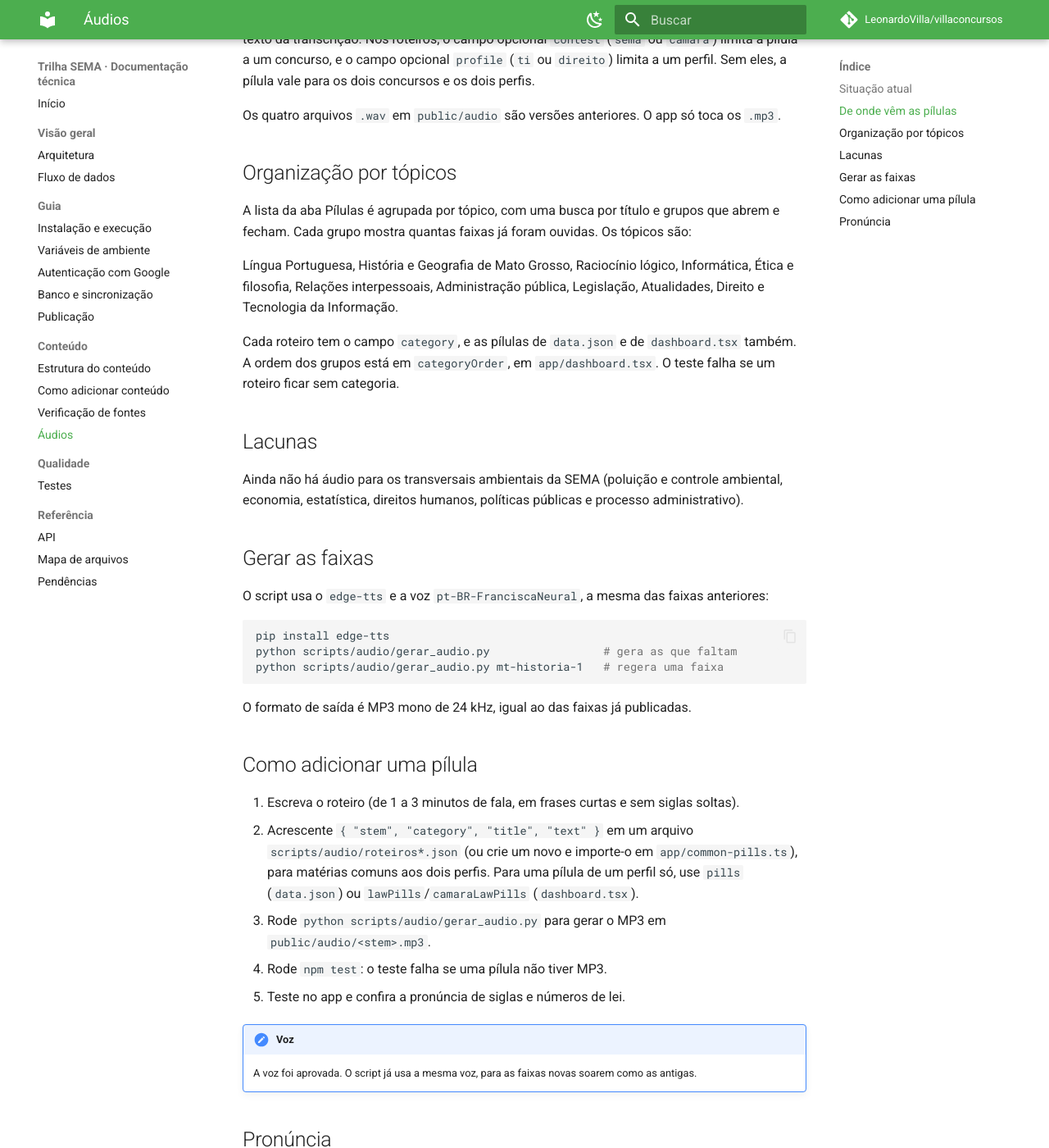
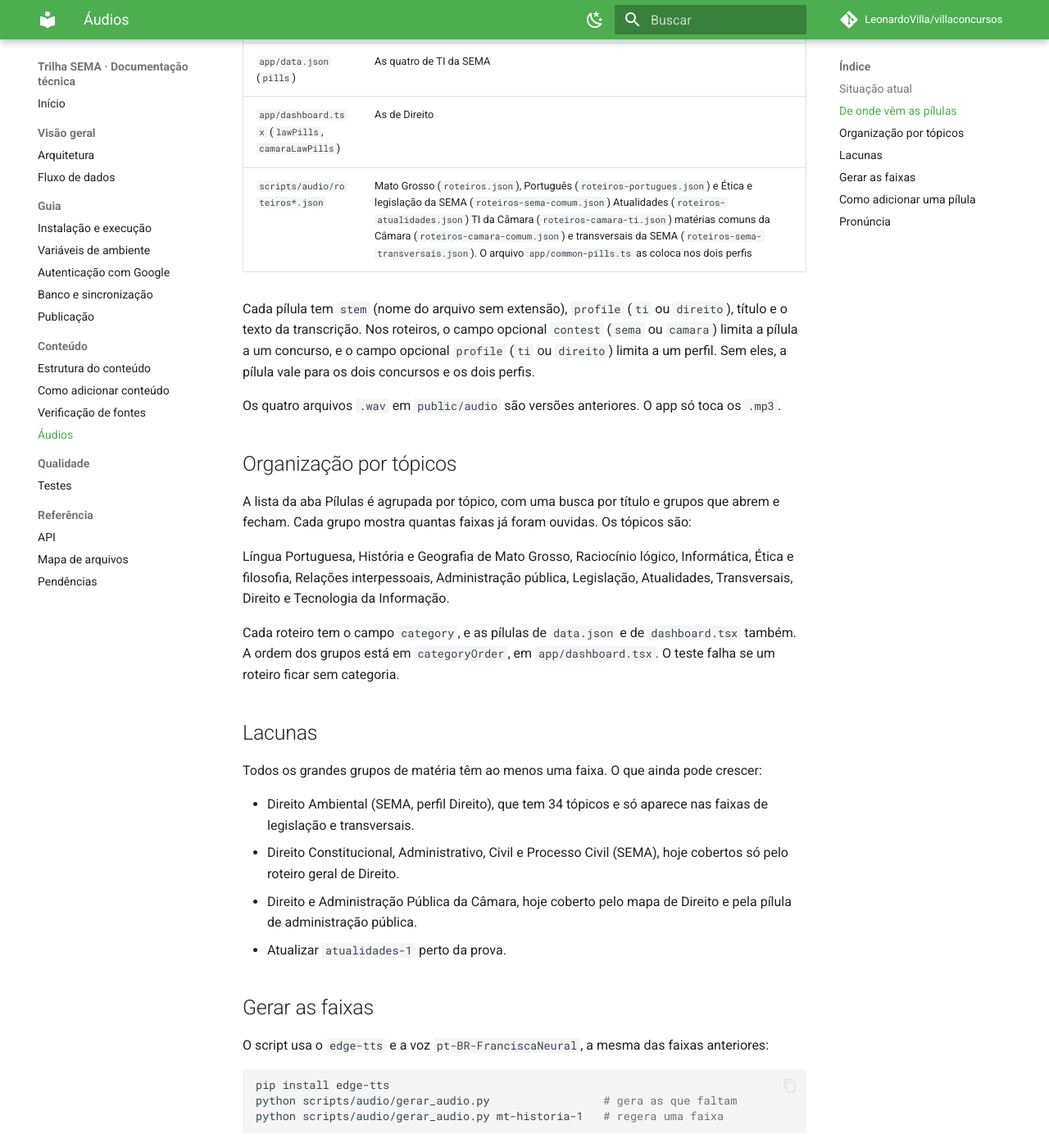
Before and after one commit to LeonardoVilla/villaconcursos, an MkDocs documentation site: the page built from docs/conteudo/audios.md, in a window 1280 px wide and 1400 px high, scrolled down 2673 px. Shown: the whole window at 82% size. Built offline with MkDocs 1.6.1 and Material for MkDocs 9.7.7, drawn with Linux system fonts in a browser that asks for light colours; comment, search, counter and statistics services are not loaded; some of the changed text lies outside the part shown.

Commit message:
Adiciona 6 pílulas de áudio dos transversais da SEMA
- Poluição e controle, economia, estatística, direitos humanos, políticas públicas e processo administrativo
- Roteiros limitados ao edital da SEMA e ao perfil Direito, com nova categoria Transversais
- Documentação atualizada

Co-Authored-By: Claude Sonnet 5.5 <noreply@anthropic.com>

```diff
--- a/docs/conteudo/audios.md
+++ b/docs/conteudo/audios.md
@@ -2,7 +2,7 @@
 
 ## Situação atual
 
-Há **trinta e cinco faixas MP3** em `public/audio`, todas com a voz neural `pt-BR-FranciscaNeural`:
+Há **quarenta e uma faixas MP3** em `public/audio`, todas com a voz neural `pt-BR-FranciscaNeural`:
 
 | Faixa | Perfil | Tema |
 |---|---|---|
@@ -41,6 +41,12 @@ Há **trinta e cinco faixas MP3** em `public/audio`, todas com a voz neural `pt-
 | `cmc-administracao-publica` | Câmara | Noções de administração pública |
 | `cmc-legislacao-1` | Câmara | Lei Orgânica de Cuiabá e Regimento Interno |
 | `cmc-legislacao-2` | Câmara | Estatuto dos Servidores e Plano de Cargos |
+| `trans-poluicao-controle` | SEMA, Direito | Poluição e controle ambiental, resoluções CONAMA |
+| `trans-economia-desenvolvimento` | SEMA, Direito | Economia e desenvolvimento, indicadores |
+| `trans-estatistica-pesquisa` | SEMA, Direito | Estatística e métodos de pesquisa |
+| `trans-direitos-humanos` | SEMA, Direito | Direitos humanos, quilombolas e povos indígenas |
+| `trans-politicas-publicas` | SEMA, Direito | Projetos, programas e políticas públicas |
+| `trans-processo-administrativo` | SEMA, Direito | Processo administrativo estadual (Lei 7.692/2002) |
 
 As faixas de Mato Grosso e de Português aparecem nos dois perfis (TI e Direito) e nos dois concursos, porque as matérias são comuns. As de Ética, legislação e Atualidades aparecem nos dois perfis, mas só no concurso da SEMA, porque a matéria é só desse edital. Elas duram de 1,5 a 2 minutos cada.
 
@@ -50,7 +56,7 @@ As faixas de Mato Grosso e de Português aparecem nos dois perfis (TI e Direito)
 |---|---|
 | `app/data.json` (`pills`) | As quatro de TI da SEMA |
 | `app/dashboard.tsx` (`lawPills`, `camaraLawPills`) | As de Direito |
-| `scripts/audio/roteiros*.json` | Mato Grosso (`roteiros.json`), Português (`roteiros-portugues.json`) e Ética e legislação da SEMA (`roteiros-sema-comum.json`) Atualidades (`roteiros-atualidades.json`) TI da Câmara (`roteiros-camara-ti.json`) e matérias comuns da Câmara (`roteiros-camara-comum.json`). O arquivo `app/common-pills.ts` as coloca nos dois perfis |
+| `scripts/audio/roteiros*.json` | Mato Grosso (`roteiros.json`), Português (`roteiros-portugues.json`) e Ética e legislação da SEMA (`roteiros-sema-comum.json`) Atualidades (`roteiros-atualidades.json`) TI da Câmara (`roteiros-camara-ti.json`) matérias comuns da Câmara (`roteiros-camara-comum.json`) e transversais da SEMA (`roteiros-sema-transversais.json`). O arquivo `app/common-pills.ts` as coloca nos dois perfis |
 
 Cada pílula tem `stem` (nome do arquivo sem extensão), `profile` (`ti` ou `direito`), título e o texto da transcrição. Nos roteiros, o campo opcional `contest` (`sema` ou `camara`) limita a pílula a um concurso, e o campo opcional `profile` (`ti` ou `direito`) limita a um perfil. Sem eles, a pílula vale para os dois concursos e os dois perfis.
 
@@ -60,13 +66,18 @@ Os quatro arquivos `.wav` em `public/audio` são versões anteriores. O app só
 
 A lista da aba Pílulas é agrupada por tópico, com uma busca por título e grupos que abrem e fecham. Cada grupo mostra quantas faixas já foram ouvidas. Os tópicos são:
 
-Língua Portuguesa, História e Geografia de Mato Grosso, Raciocínio lógico, Informática, Ética e filosofia, Relações interpessoais, Administração pública, Legislação, Atualidades, Direito e Tecnologia da Informação.
+Língua Portuguesa, História e Geografia de Mato Grosso, Raciocínio lógico, Informática, Ética e filosofia, Relações interpessoais, Administração pública, Legislação, Atualidades, Transversais, Direito e Tecnologia da Informação.
 
 Cada roteiro tem o campo `category`, e as pílulas de `data.json` e de `dashboard.tsx` também. A ordem dos grupos está em `categoryOrder`, em `app/dashboard.tsx`. O teste falha se um roteiro ficar sem categoria.
 
 ## Lacunas
 
-Ainda não há áudio para os transversais ambientais da SEMA (poluição e controle ambiental, economia, estatística, direitos humanos, políticas públicas e processo administrativo).
+Todos os grandes grupos de matéria têm ao menos uma faixa. O que ainda pode crescer:
+
+- Direito Ambiental (SEMA, perfil Direito), que tem 34 tópicos e só aparece nas faixas de legislação e transversais.
+- Direito Constitucional, Administrativo, Civil e Processo Civil (SEMA), hoje cobertos só pelo roteiro geral de Direito.
+- Direito e Administração Pública da Câmara, hoje coberto pelo mapa de Direito e pela pílula de administração pública.
+- Atualizar `atualidades-1` perto da prova.
 
 ## Gerar as faixas
 
```
Also changed, not shown: README.md (+1 -1 lines), docs/index.md (+1 -1 lines), docs/referencia/pendencias.md (+1 -1 lines), 10 other files.
